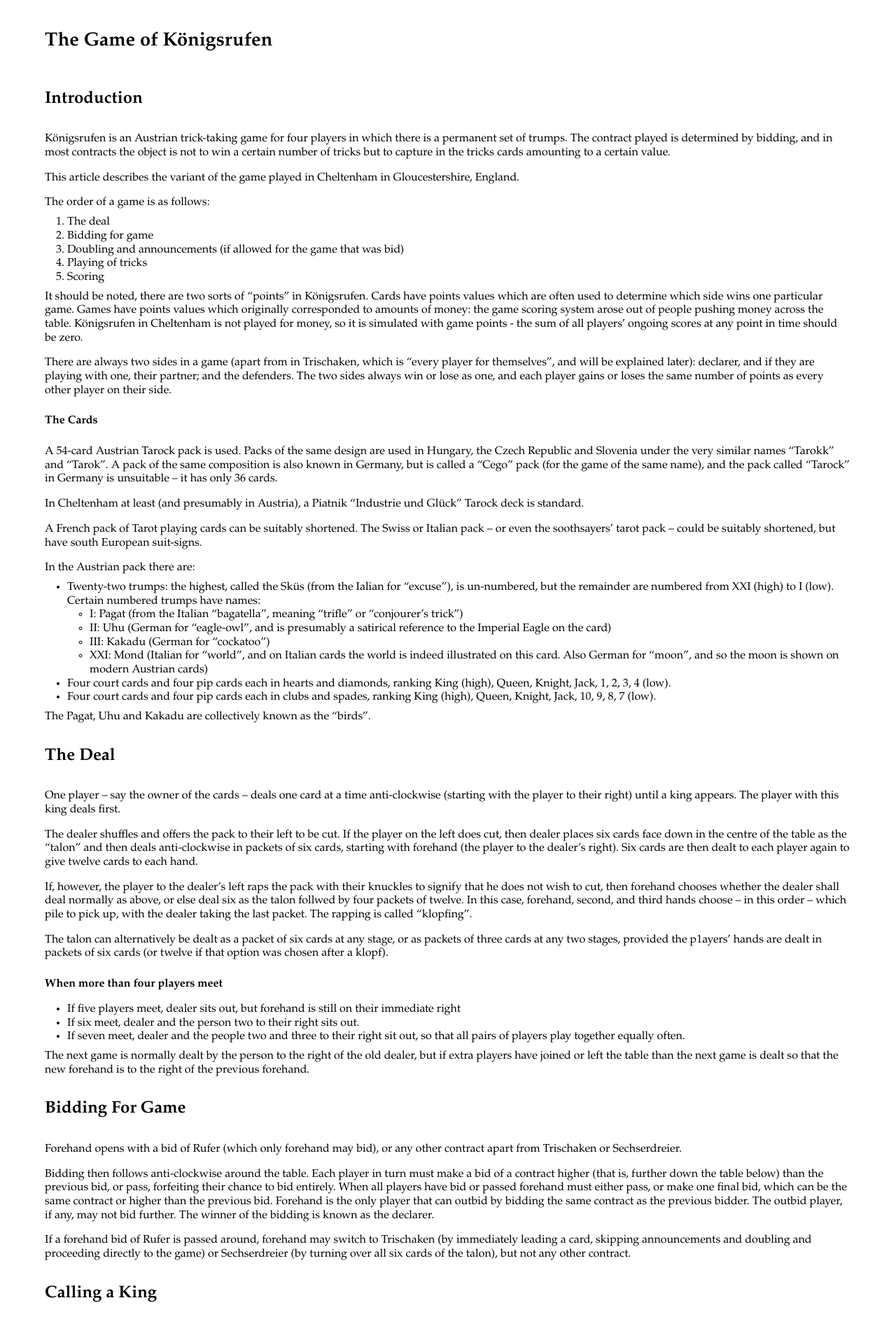
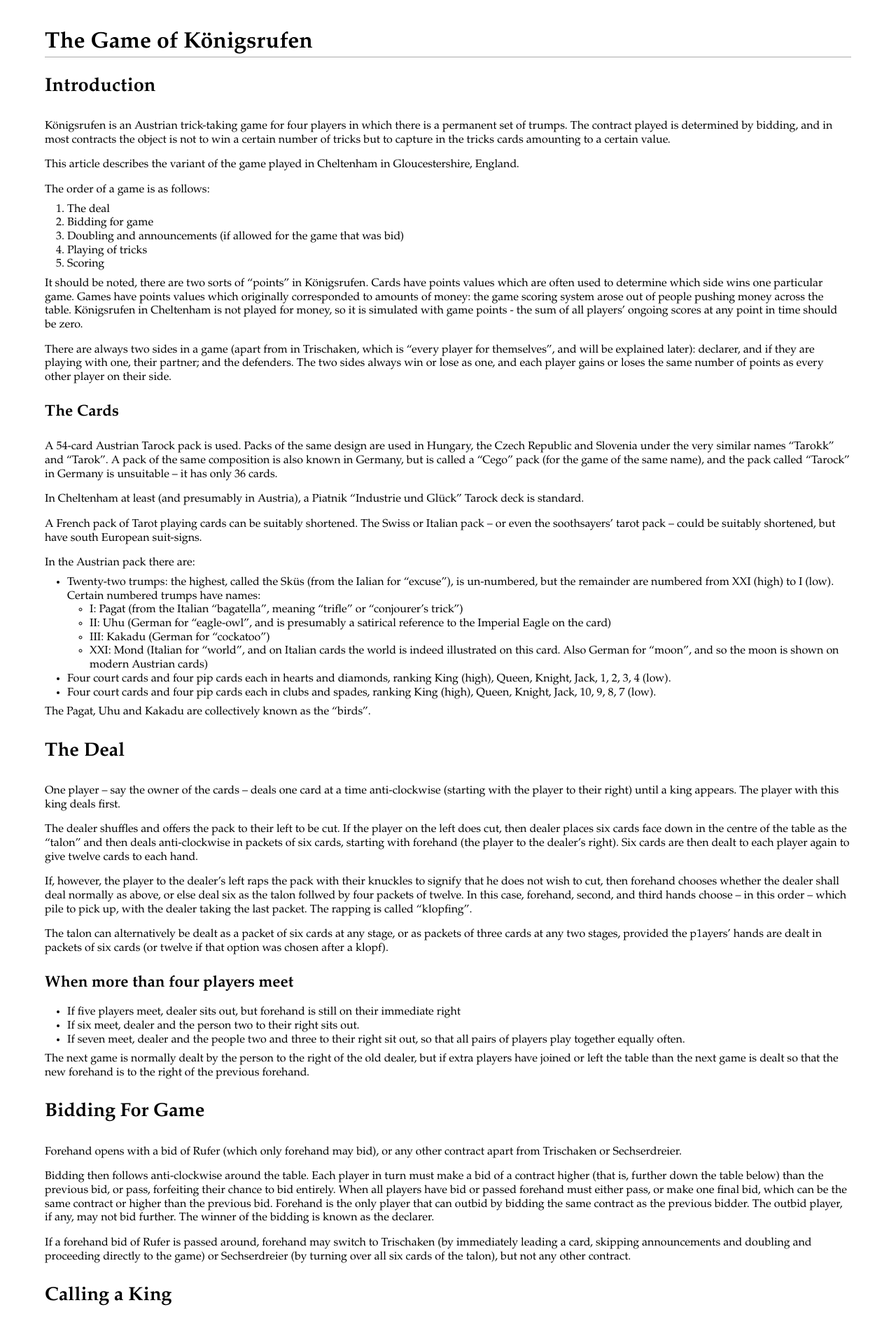
Before and after one commit to dwb/dwb.github.com, a Jekyll site: the page built from koenigsrufen.md, in a window 1280 px wide. Shown: the top 1895 px of the page at 70% size. Built offline with Jekyll 4.4.1, drawn with Linux system fonts in a browser that asks for light colours.

Commit message:
Style changes and small fiddles

```diff
--- a/css/style.css
+++ b/css/style.css
@@ -108,16 +108,25 @@ h1 a {
 }
 
 h1 {
-  font-size: 170%;
-  padding-top: 0;
+  font-size: 200%;
+  margin-top: 0;
+  border-bottom: #aaa solid 1px;
 }
 
 h2 {
-  font-size: 150%;
+  font-size: 170%;
 }
 
-h1, h2, h3 {
-  padding: 1em 0;
+h3 {
+  font-size: 140%;
+}
+
+h4 {
+  font-size: 100%;
+}
+
+h1, h2, h3, h4, h5 {
+  margin: 0.8em 0;
 }
 
 /*********/
--- a/koenigsrufen.md
+++ b/koenigsrufen.md
@@ -42,7 +42,6 @@ In the Austrian pack there are:
 * Four court cards and four pip cards each in clubs and spades, ranking King (high), Queen, Knight, Jack, 10, 9, 8, 7 (low).
 
 The Pagat, Uhu and Kakadu are collectively known as the "birds".
-
 
 ## The Deal
 
```
